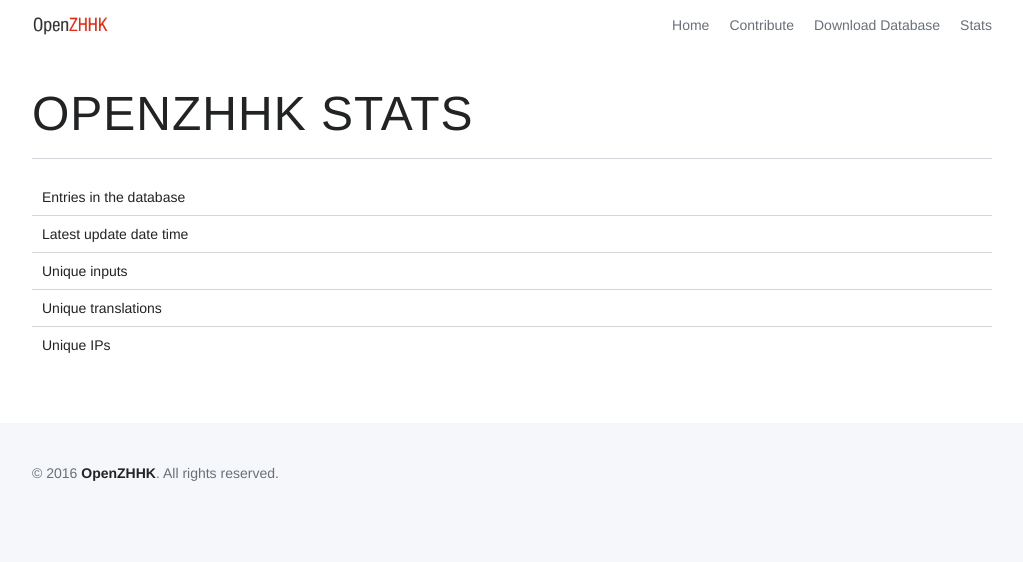
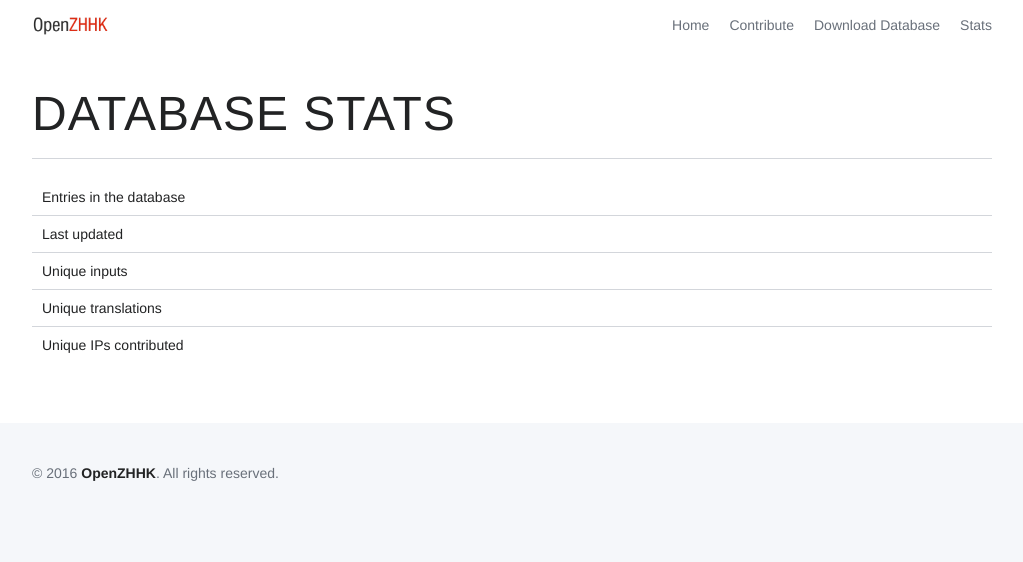
Before and after one commit to OpenZHHK/translation, a Flask app: template openzhhk/templates/stats.html in a window 1280 px wide. Shown: the top 562 px of the page, without its empty margins (128-1151 px from the left). Run offline with Flask 2, Linux system fonts and the light colour scheme; the template is opened without the code that fills it, so the values that code supplies are empty.

Commit message:
Wording changes to template

```diff
--- a/openzhhk/templates/list.html
+++ b/openzhhk/templates/list.html
@@ -12,11 +12,11 @@
                                 <input name="singleword" {{ "checked" if sw }} type="checkbox">
                                 Single word
                             </label>
-                            <input class="input" name="q" type="text" value="{{ q }}" placeholder="Search for a word">
+                            <input class="input" name="q" type="text" value="{{ q }}" placeholder="Type word to translate">
                             <button class="button is-info">
                                 Search
                             </button>
-                            <a id="file_download_button" class="button">Download</a>
+                            <a id="file_download_button" class="button">Download List</a>
                         </p>
                     </form>
 
--- a/openzhhk/templates/search.html
+++ b/openzhhk/templates/search.html
@@ -12,7 +12,7 @@
 			<div class="container">
 				<form action="/list">
 					<p class="control is-grouped has-icon">
-						<input class="input is-large" type="text" name="q" placeholder="Find a repository">
+						<input class="input is-large" type="text" name="q" placeholder="Type word to translate">
 						<button type="submit" class="button is-info is-large">
 							Search
 						</button>
--- a/openzhhk/templates/stats.html
+++ b/openzhhk/templates/stats.html
@@ -5,7 +5,7 @@
 	<section class="section">
 		<div class="container">
 			<div class="heading">
-				<h1 class="title is-1">OpenZHHK Stats</h1>
+				<h1 class="title is-1">Database Stats</h1>
 			</div>
 			<hr>
 			<div class="stats">
@@ -16,7 +16,7 @@
 							<td>{{ stats["entries"] }}</td>
 						</tr>
 						<tr>
-							<td>Latest update date time</td>
+							<td>Last updated</td>
 							<td>{{ stats["last_update"] }}</td>
 						</tr>
 						<tr>
@@ -28,7 +28,7 @@
 							<td>{{ stats["translations"] }}</td>
 						</tr>
 						<tr>
-							<td>Unique IPs</td>
+							<td>Unique IPs contributed</td>
 							<td>{{ stats["ips"] }}</td>
 						</tr>
 					</tbody>
```
